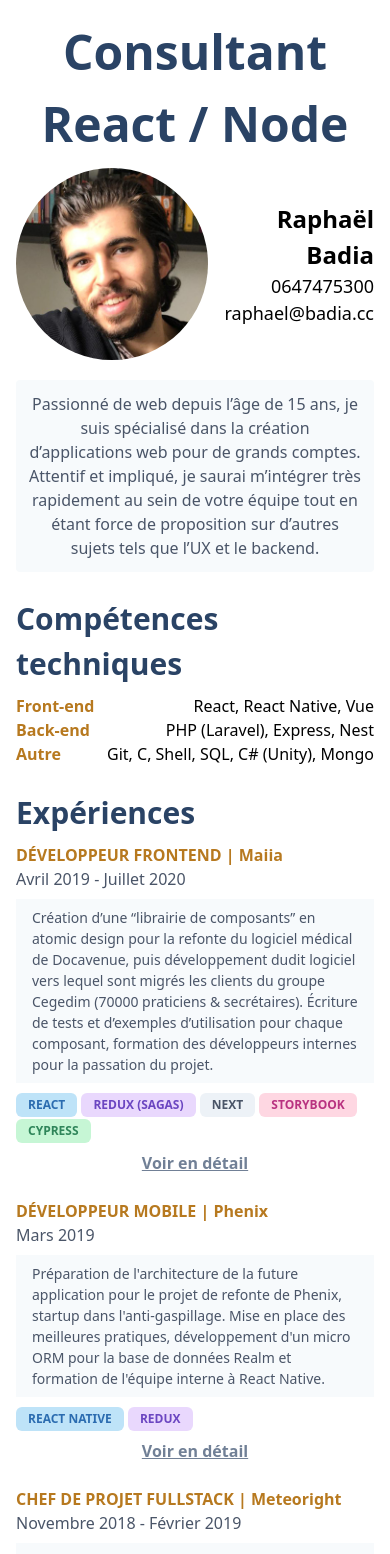
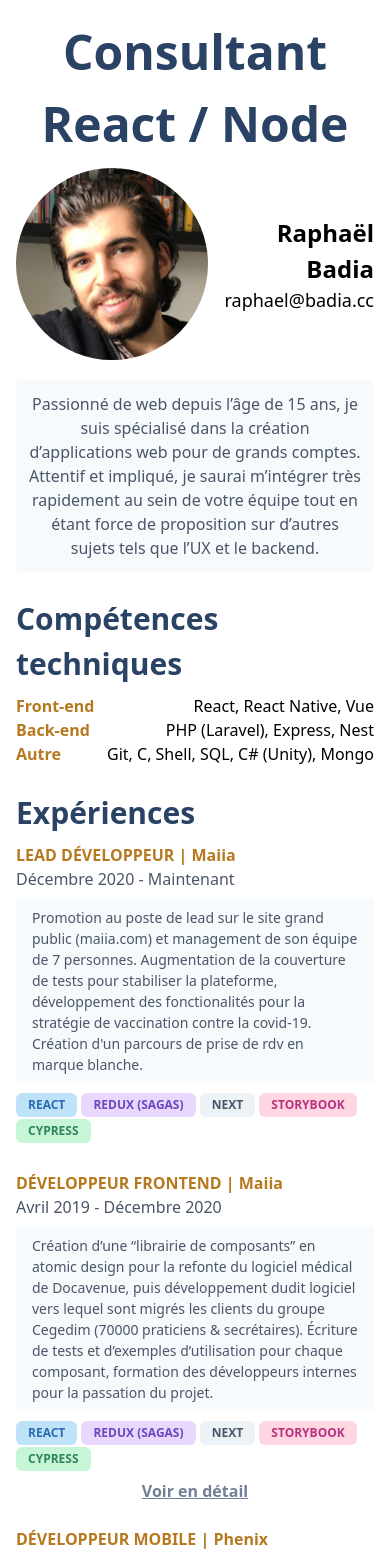
Before and after one commit to raphaelbadia/raphael.badia.cc, a Next.js app: page / in a window 390 px wide. Shown: the top 1554 px of the page. Built offline with nearby package versions, Linux system fonts and the light colour scheme.

Commit message:
feat: hide my phone number and add a paragraph on my current job.

```diff
--- a/components/ExperienceCard.js
+++ b/components/ExperienceCard.js
@@ -23,15 +23,18 @@ const ExperienceCard = (props) => {
 			<div className="pb-1">
 				<Tags list={technos} />
 			</div>
+			{onMoreDetails && (
 				<div
 					className="text-center block font-semibold text-gray-600 mt-1 underline cursor-pointer"
 					onClick={onMoreDetails}
 				>
 					<span className="print:hidden">Voir en détail</span>
 					<span className="hidden print:inline">
-					Visitez https://raphael.badia.cc pour une version enrichie de ce cv !
+						Visitez https://raphael.badia.cc pour une version enrichie de ce cv
+						!
 					</span>
 				</div>
+			)}
 		</div>
 	);
 };
--- a/pages/index.js
+++ b/pages/index.js
@@ -32,7 +32,7 @@ export default function IndexPage() {
 			<div className="bg-white max-w-screen-lg p-4 lg:mx-auto print:mx-auto">
 				<header className="flex flex-col text-blue-900 font-semibold">
 					<div className="justify-between hidden sm:flex">
-						<span>0647475300</span>
+						{/* <span>0647475300</span> */}
 						<span className="">Raphaël Badia</span>
 						<span>raphael@badia.cc</span>
 					</div>
@@ -48,7 +48,7 @@ export default function IndexPage() {
 						<img src="/images/avatar.jpg" className="h-48 w-48 rounded-full" />
 						<div className="flex flex-col pl-3 text-lg text-right sm:hidden">
 							<span className="font-semibold text-2xl">Raphaël Badia</span>
-							<span>0647475300</span>
+							{/* <span>0647475300</span> */}
 							<span>raphael@badia.cc</span>
 						</div>
 					</div>
@@ -105,9 +105,25 @@ export default function IndexPage() {
 					<h2 className="blue-title">Expériences</h2>
 
 					<ExperienceCard
+						jobTitle="Lead Développeur"
+						company="Maiia"
+						dates="Décembre 2020 - Maintenant"
+						technos={[
+							{ label: 'React', color: 'blue' },
+							{ label: 'Redux (Sagas)', color: 'purple' },
+							{ label: 'Next', color: 'gray' },
+							{ label: 'Storybook', color: 'pink' },
+							{ label: 'Cypress', color: 'green' },
+						]}
+						description="Promotion au poste de lead sur le site grand public (maiia.com) et management de son équipe de 7 personnes. Augmentation de la couverture de tests pour stabiliser la plateforme, développement des fonctionalités  pour la stratégie de vaccination contre la covid-19. Création d'un parcours de prise de rdv en marque blanche."
+					/>
+
+					<div className="mt-6" />
+
+					<ExperienceCard
 						jobTitle="Développeur Frontend"
 						company="Maiia"
-						dates="Avril 2019 - Juillet 2020"
+						dates="Avril 2019 - Décembre 2020"
 						technos={[
 							{ label: 'React', color: 'blue' },
 							{ label: 'Redux (Sagas)', color: 'purple' },
```
Lines whose indentation alone changed are shown as unchanged.
